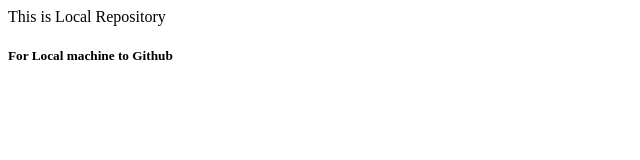
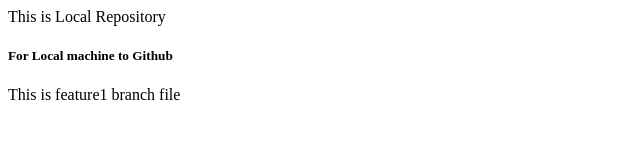
Before and after one commit to HemangFasra/LocalRepo, a plain HTML site: page index.html in a window 1280 px wide. Shown: the whole page, without its empty margins (0-640 px from the left). Drawn offline with Linux system fonts and the light colour scheme.

Commit message:
Add Branch

```diff
--- a/index.html
+++ b/index.html
@@ -1,2 +1,3 @@
 <p>This is Local Repository</p>
 <h5>For Local machine to Github</h5>
+<p>This is feature1 branch file</p>
```
